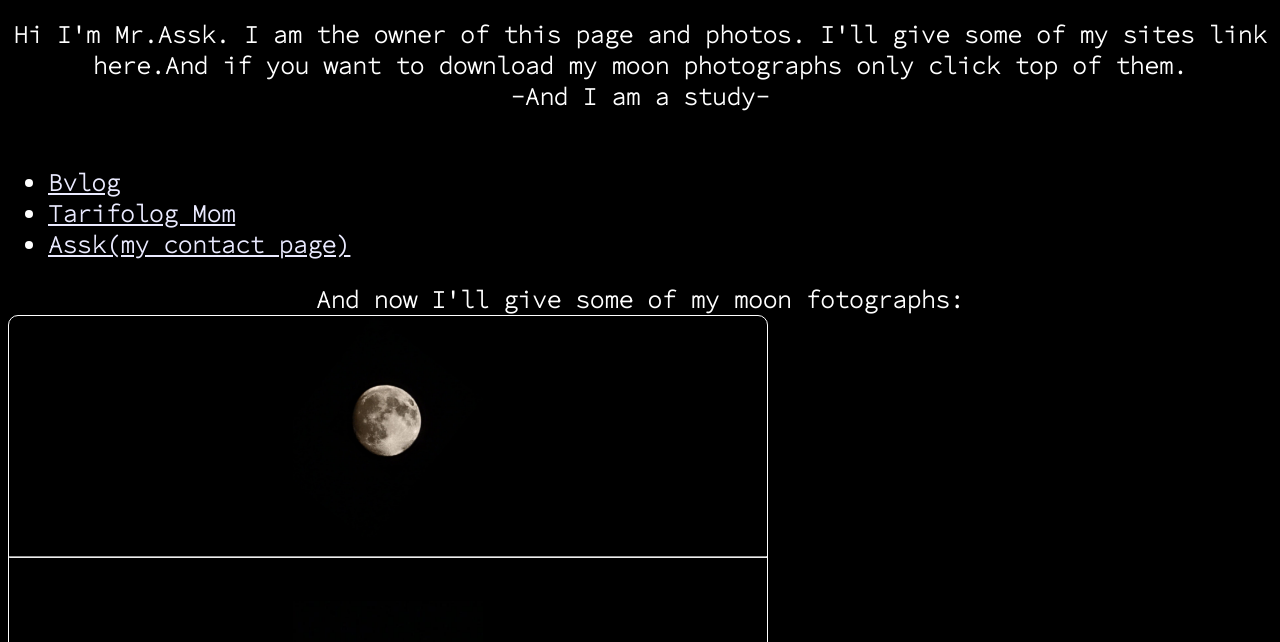
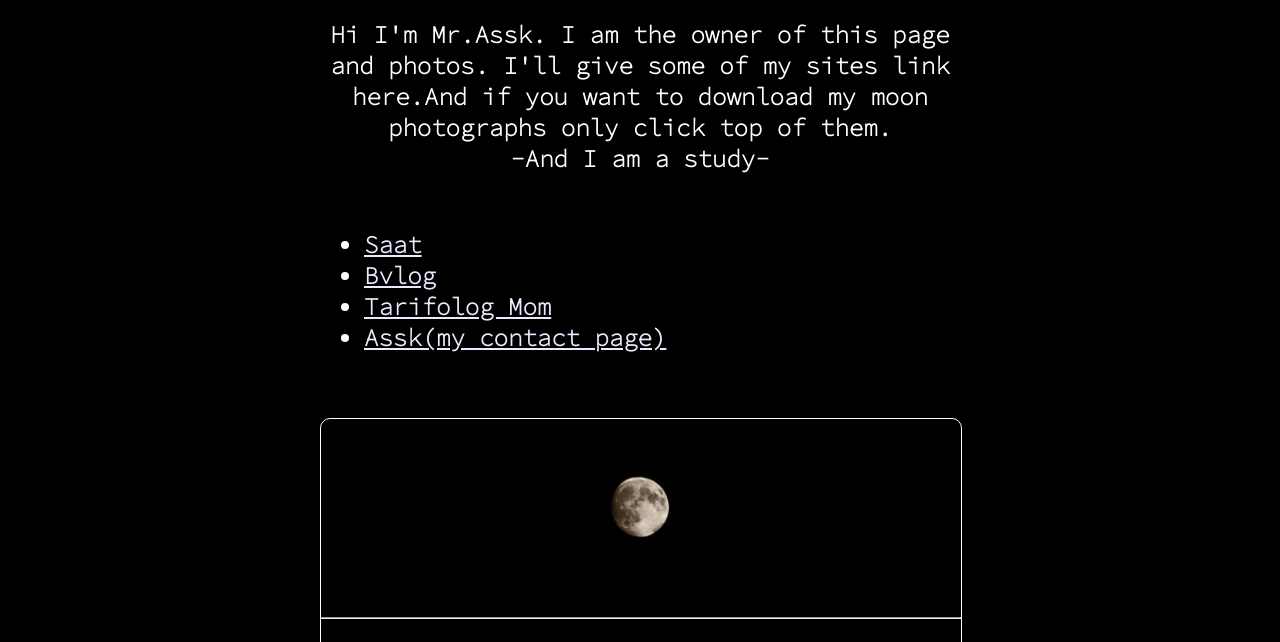
Before and after one commit to mrassk/mrassk.github.io, a plain HTML site: page index.html in a window 1280 px wide. Shown: the part 82-724 px from the top of the page. Drawn offline with Linux system fonts and the light colour scheme.

Commit message:
Add files via upload

```diff
--- a/index.html
+++ b/index.html
@@ -23,17 +23,26 @@
 
 
 <body>
+
    <h1>Mr. ASSK<br><hr bgcolor="white"> </h1>
+<div id="yazilar">
  <h2>Hi I'm Mr.Assk. I am the owner of this page and photos. I'll give some of my sites link here.And if you want to download my moon photographs only click top of them.<br>-And I am a study-<br><br>
  <ul>
     <li>
- <a href="https://bvlog.netlify.app/">Bvlog</a></li>
+        <a href="https://saatiniz.netlify.app/">Saat</a>
+    </li>
+    <li>
+        <a href="https://bvlog.netlify.app/">Bvlog</a>
+    </li>
     <li>
         <a href="https://tarifologanne.netlify.app/">Tarifolog Mom</a>
     </li>
- <li><a href="https://assk.netlify.app/en.html">Assk(my contact page)</a></li>
- </ul>
- And now I'll give some of my moon fotographs:<br>
+
+    <li>
+        <a href="https://assk.netlify.app/en.html">Assk(my contact page)</a>
+    </li>
+ </ul></div>
+ And now I'll give some of my moon fotographs:</br><br>
  <div class="container">
 <a href="IMG-20230503-WA0004.jpg" download="moon_wallpaper"><img src="IMG-20230503-WA0004.jpg" alt=""></a> <hr><br>
 <a href="IMG-20230525-WA0005.jpg"download="moon_wallpaper"><img src="IMG-20230525-WA0005.jpg" alt=""></a><hr><br>
@@ -58,16 +67,31 @@
        .container{
            border: solid 1px white;
            border-radius: 10px;
+           text-align: center;
        }
          @media (min-width: 500px) {
 
          .container{
            border: solid 1px white;
            border-radius: 10px;
-           width: 60%;
-          text-align:center;
+           margin-top: 5px;
+           width: 50%;
+           position: absolute;
+           right: 25%;
+           left: 25%;
+           text-align: center;
         }
 
+        }
+        @media (min-width: 750px) {
+        #yazilar{
+            text-align: center;
+            width: 50%;
+            position: relative;
+            left: 25%;
+        }
+
+        }
         h1{
             text-align: center;
             color: white;
@@ -80,6 +104,7 @@
         }
         body {
             background: black;
+
         }
         a{
             color: #eaeaff;
```
Lines whose indentation alone changed are shown as unchanged.
